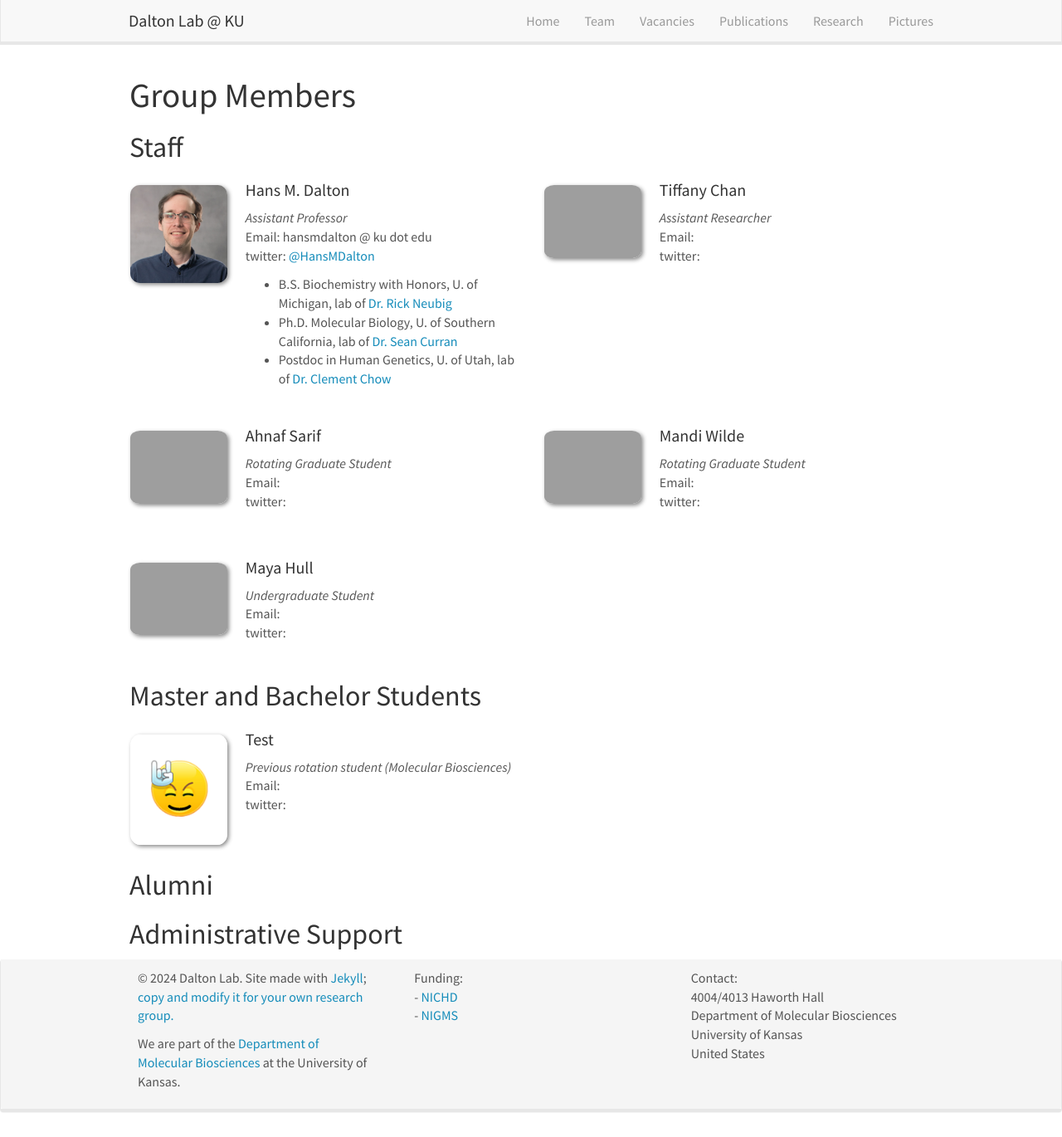
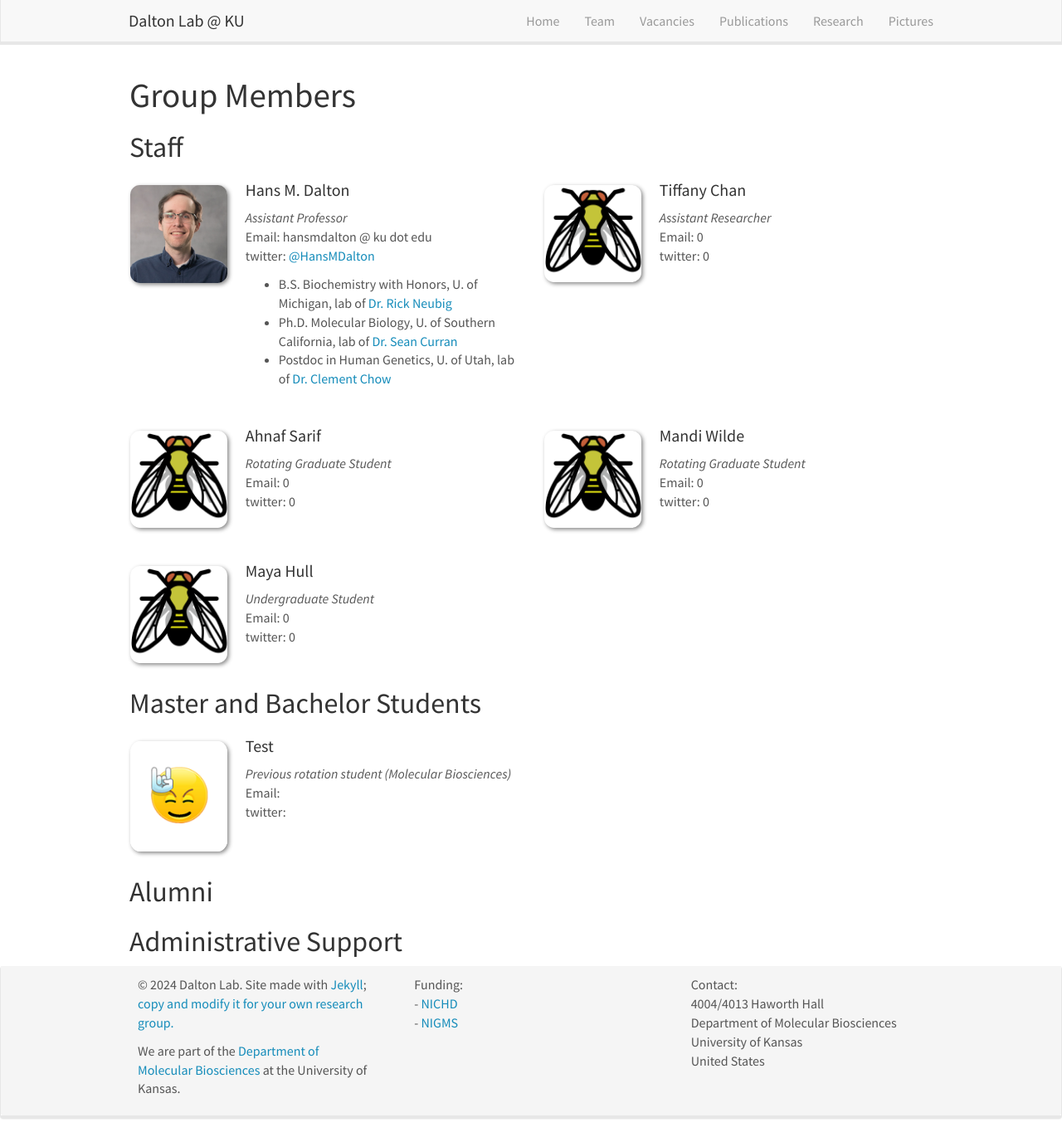
Before and after one commit to hansmdalton/hansmdalton.github.io, a Jekyll site: the page built from _pages/team.md, in a window 1280 px wide and 1370 px high. Shown: the whole window at 83% size. Built offline with Jekyll 4.4.1, drawn with Linux system fonts in a browser that asks for light colours; nearby versions of some CDN libraries.

Commit message:
Update team_members.yml

```diff
--- a/_data/team_members.yml
+++ b/_data/team_members.yml
@@ -9,13 +9,25 @@
   education3: Postdoc in Human Genetics, U. of Utah, lab of <a href="https://www.chowlab.org/">Dr. Clement Chow</a>
 
 - name: Tiffany Chan
+  photo: fly.png
   info: Assistant Researcher
+  email: 0
+  twitter: 0
 
 - name: Ahnaf Sarif
+  photo: fly.png
   info: Rotating Graduate Student
+  email: 0
+  twitter: 0
 
 - name: Mandi Wilde
+  photo: fly.png
   info: Rotating Graduate Student
+  email: 0
+  twitter: 0
 
 - name: Maya Hull
+  photo: fly.png
   info: Undergraduate Student
+  email: 0
+  twitter: 0
```
